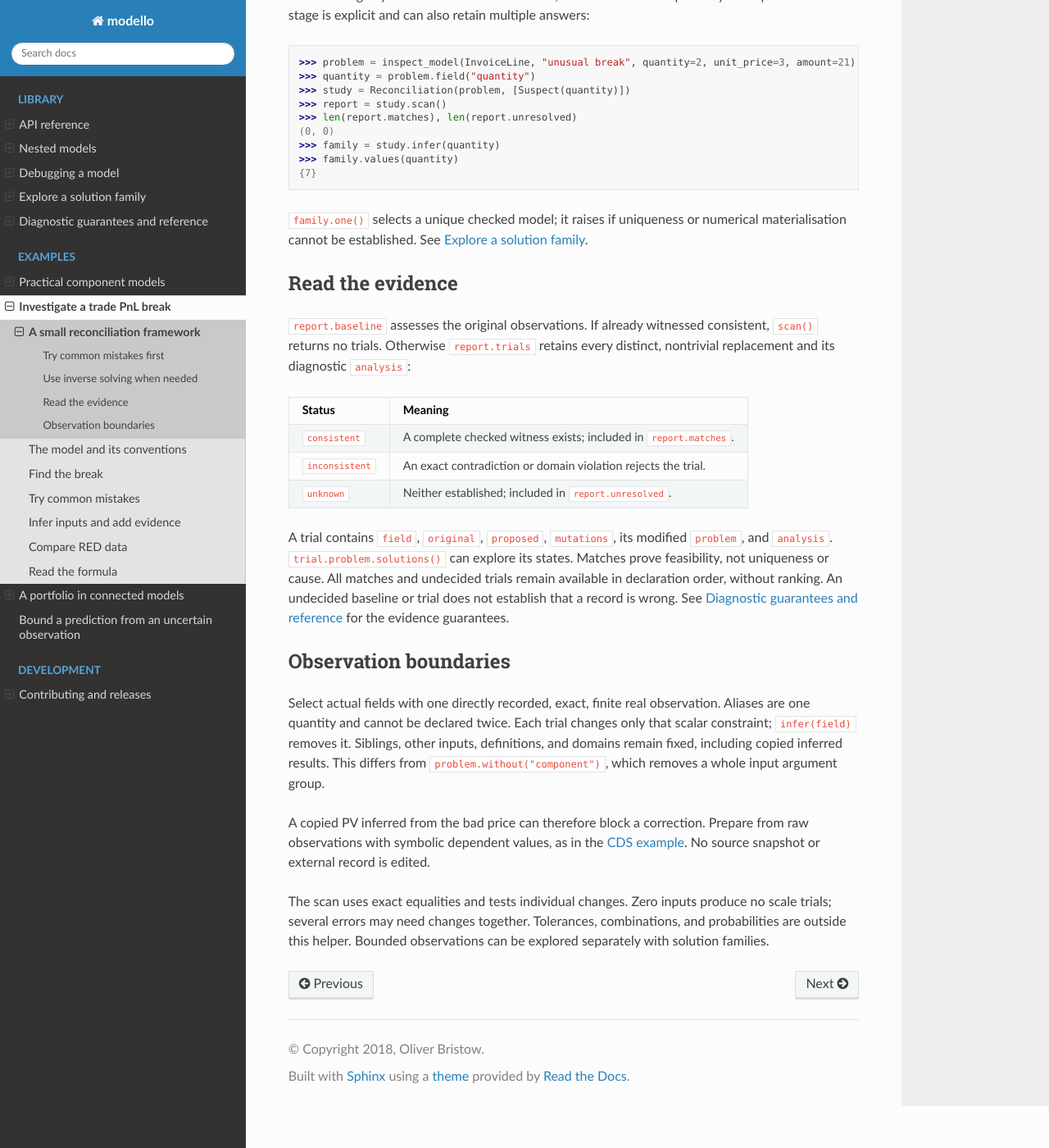
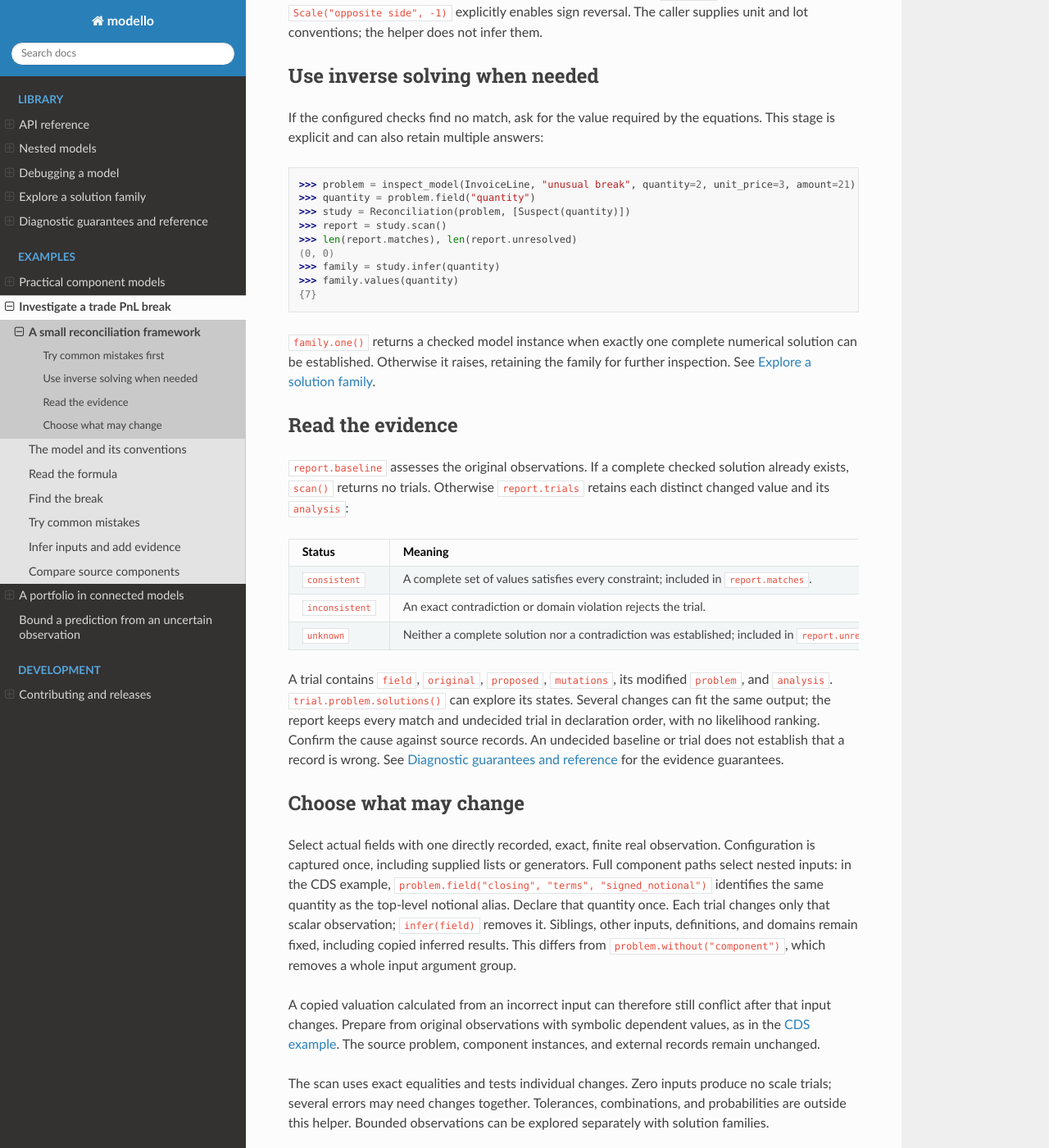
Before and after one commit to Code0x58/modello, a Sphinx documentation site: the page built from docs/examples/reconciliation/framework.rst, in a window 1280 px wide and 1400 px high, scrolled down 1286 px. Shown: the whole window at 82% size. Built offline with Sphinx 7.4.7 and the Read the Docs theme 3.1.0, drawn with Linux system fonts in a browser that asks for light colours; some of the changed text lies outside the part shown.

Commit message:
Clarify model reuse and surface composition features in guides

```diff
--- a/docs/examples/reconciliation/framework.rst
+++ b/docs/examples/reconciliation/framework.rst
@@ -1,7 +1,9 @@
 A small reconciliation framework
 ================================
 
-``examples.reconcile`` is an experimental helper around a ``ModelProblem``:
+Try common entry mistakes against a trusted output, then ask which input would
+make the equations fit. The experimental ``examples.reconcile`` helper reuses
+any prepared ``ModelProblem``, from an invoice line to a nested pricing model:
 
 * ``Reconciliation(problem, suspects)`` selects the observations that may change.
 * ``scan()`` tests concrete entry-error hypotheses, one field at a time.
@@ -12,7 +14,7 @@
 
 ``Suspect(field)`` uses ``DECIMAL_SHIFTS``: factors 10, 1/10, 100, and 1/100.
 Supply labelled ``Scale`` hypotheses to configure a field's quote units, lot
-size, or sign convention. Configuration iterables are captured when constructed.
+size, or sign convention.
 
 Here a price of 1200 may have been entered in GBX where GBP was expected:
 
@@ -36,6 +38,12 @@
 
 Both labels describe the same correction, so they share one checked trial.
 They are alternative explanations, without additional evidence for either cause.
+Each match carries its trial problem, ready for inspection or selection as a
+complete model instance:
+
+>>> corrected = match.problem.solutions().one()
+>>> corrected.unit_price, corrected.amount
+(12, 120)
 
 A configured lot size works the same way:
 
@@ -53,8 +61,8 @@
 Use inverse solving when needed
 -------------------------------
 
-If the catalogue yields no confirmed correction, ask for the value required by
-the equations. This stage is explicit and can also retain multiple answers:
+If the configured checks find no match, ask for the value required by the
+equations. This stage is explicit and can also retain multiple answers:
 
 >>> problem = inspect_model(InvoiceLine, "unusual break", quantity=2, unit_price=3, amount=21)
 >>> quantity = problem.field("quantity")
@@ -66,15 +74,16 @@
 >>> family.values(quantity)
 {7}
 
-``family.one()`` selects a unique checked model; it raises if uniqueness or
-numerical materialisation cannot be established. See :doc:`/solutions`.
+``family.one()`` returns a checked model instance when exactly one complete
+numerical solution can be established. Otherwise it raises, retaining the
+family for further inspection. See :doc:`/solutions`.
 
 Read the evidence
 -----------------
 
-``report.baseline`` assesses the original observations. If already witnessed
-consistent, ``scan()`` returns no trials. Otherwise ``report.trials`` retains
-every distinct, nontrivial replacement and its diagnostic ``analysis``:
+``report.baseline`` assesses the original observations. If a complete checked
+solution already exists, ``scan()`` returns no trials. Otherwise
+``report.trials`` retains each distinct changed value and its ``analysis``:
 
 .. list-table::
    :header-rows: 1
@@ -82,32 +91,38 @@
    * - Status
      - Meaning
    * - ``consistent``
-     - A complete checked witness exists; included in ``report.matches``.
+     - A complete set of values satisfies every constraint; included in ``report.matches``.
    * - ``inconsistent``
      - An exact contradiction or domain violation rejects the trial.
    * - ``unknown``
-     - Neither established; included in ``report.unresolved``.
+     - Neither a complete solution nor a contradiction was established; included in ``report.unresolved``.
 
 A trial contains ``field``, ``original``, ``proposed``, ``mutations``, its modified
 ``problem``, and ``analysis``. ``trial.problem.solutions()`` can explore its
-states. Matches prove feasibility, not uniqueness or cause. All matches and
-undecided trials remain available in declaration order, without ranking.
+states. Several changes can fit the same output; the report keeps every match
+and undecided trial in declaration order, with no likelihood ranking. Confirm
+the cause against source records.
 An undecided baseline or trial does not establish that a record is wrong.
 See :doc:`/diagnostics` for the evidence guarantees.
 
-Observation boundaries
-----------------------
+Choose what may change
+-----------------------
 
 Select actual fields with one directly recorded, exact, finite real observation.
-Aliases are one quantity and cannot be declared twice. Each trial changes only
-that scalar constraint; ``infer(field)`` removes it. Siblings, other inputs,
+Configuration is captured once, including supplied lists or generators.
+Full component paths select nested inputs: in the CDS example,
+``problem.field("closing", "terms", "signed_notional")`` identifies the same
+quantity as the top-level notional alias. Declare that quantity once.
+Each trial changes only that scalar observation; ``infer(field)`` removes it.
+Siblings, other inputs,
 definitions, and domains remain fixed, including copied inferred results.
 This differs from ``problem.without("component")``, which removes a whole input
 argument group.
 
-A copied PV inferred from the bad price can therefore block a correction.
-Prepare from raw observations with symbolic dependent values, as in the
-:doc:`CDS example <index>`. No source snapshot or external record is edited.
+A copied valuation calculated from an incorrect input can therefore still
+conflict after that input changes. Prepare from original observations with
+symbolic dependent values, as in the :doc:`CDS example <index>`.
+The source problem, component instances, and external records remain unchanged.
 
 The scan uses exact equalities and tests individual changes. Zero inputs produce
 no scale trials; several errors may need changes together. Tolerances,
--- a/docs/nesting.rst
+++ b/docs/nesting.rst
@@ -141,5 +141,6 @@
 The :doc:`practical applications <examples/applications/index>` apply the same
 pattern to invoices, production yield, and connected circuits. The
 :doc:`trade reconciliation example <examples/reconciliation/index>` keeps a
-trusted PnL fixed, tries common entry mistakes, and then offers inference for
-individual observations to investigate a break.
+trusted PnL fixed to compare source components, try common entry mistakes, and
+infer suspect inputs. It also derives a readable pricing formula from the same
+model used for those checks.
```
Also changed, not shown: README.md (+14 -12 lines), docs/examples/applications/index.rst (+18 -13 lines), docs/examples/reconciliation/index.rst (+48 -38 lines), docs/index.rst (+13 -8 lines), 2 other files.
